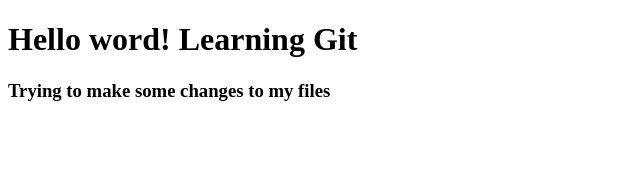
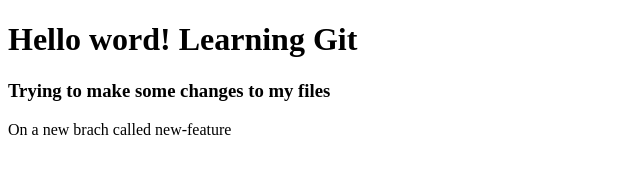
Before and after one commit to Habbeunik/codenest-git, a plain HTML site: page index.html in a window 1280 px wide. Shown: the whole page, without its empty margins (0-640 px from the left). Drawn offline with Linux system fonts and the light colour scheme.

Commit message:
added new feature

```diff
--- a/index.html
+++ b/index.html
@@ -6,5 +6,6 @@
   <body>
     <h1>Hello word! Learning Git</h1>
     <h3>Trying to make some changes to my files</h3>
+    <p>On a new brach called new-feature</p>
   </body>
 </html>
```
